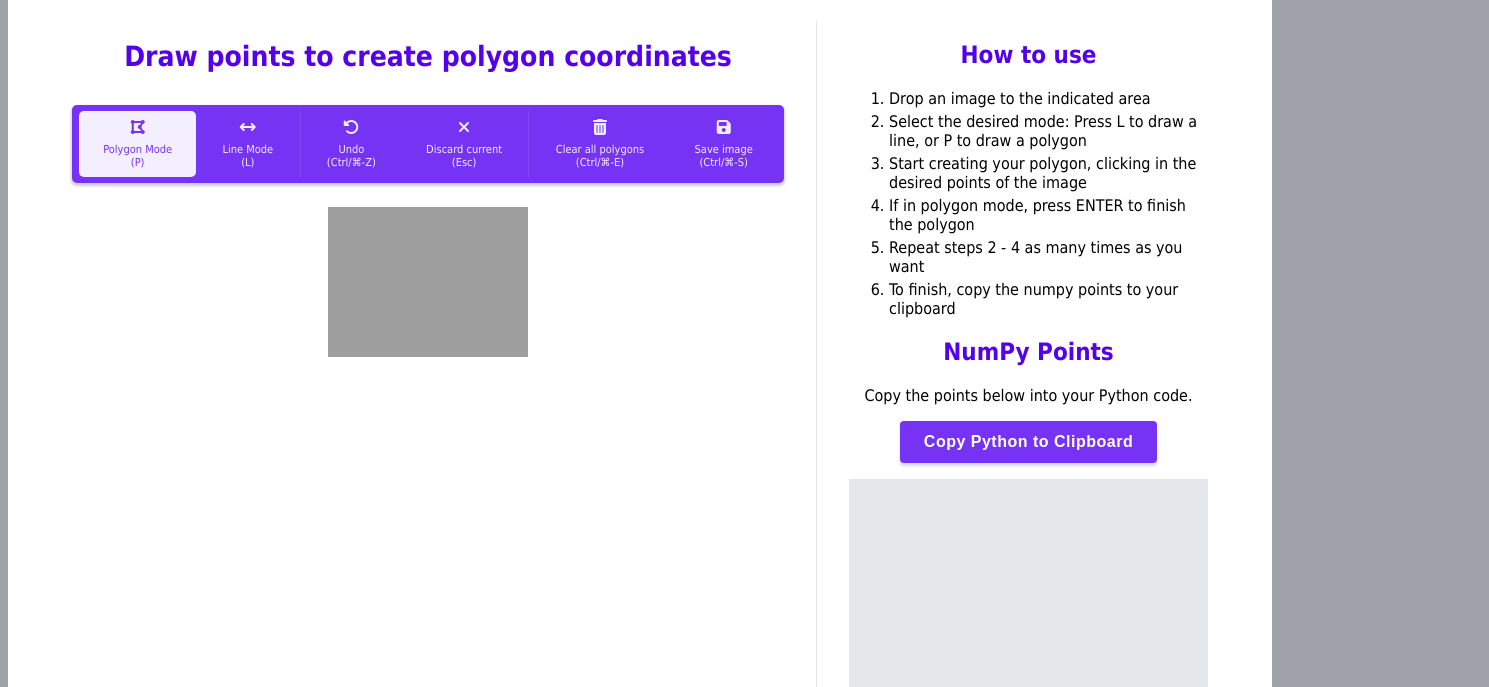
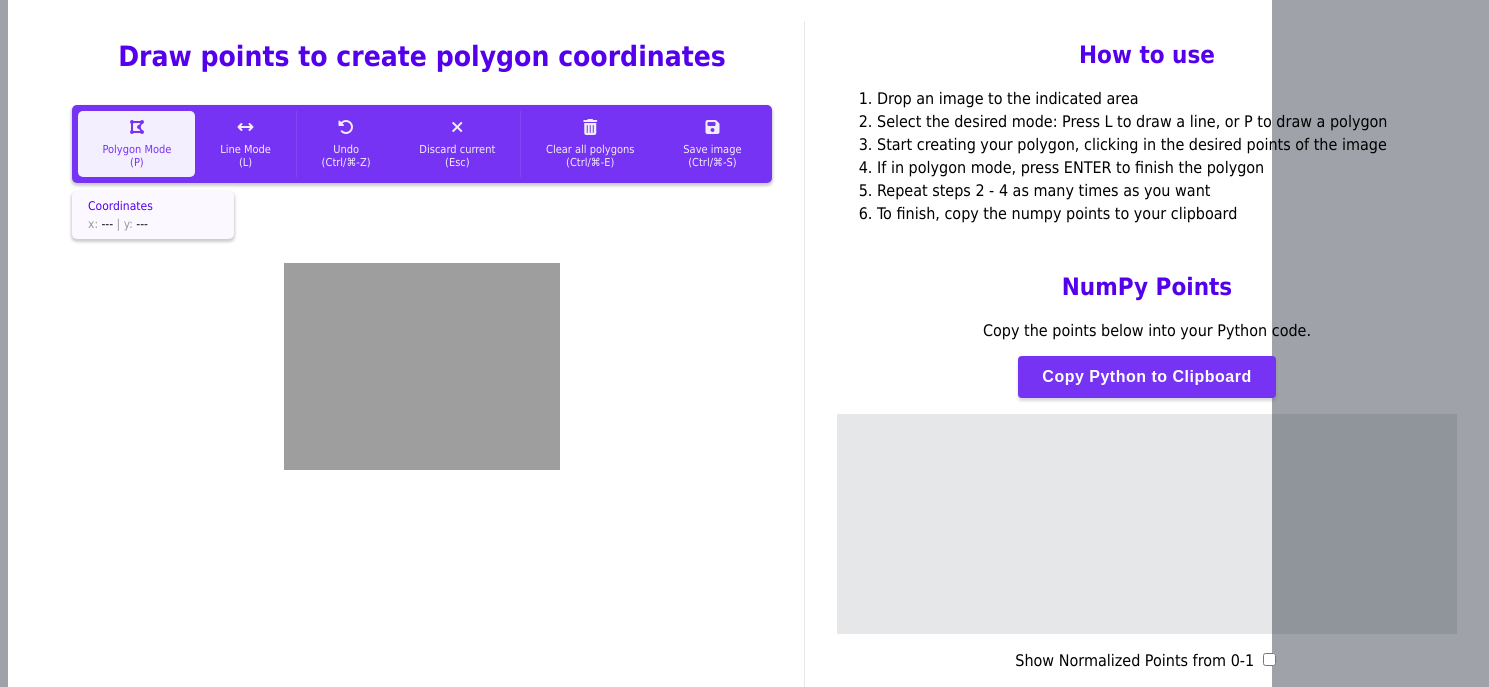
Before and after one commit to roboflow/polygonzone, a plain HTML site: page index.html in a window 1280 px wide. Shown: the part 193-880 px from the top of the page, 1489 px wide, since content can reach past the window. Drawn offline with Linux system fonts and the light colour scheme.

Commit message:
UI Adjustments: Coordinates component and image scale

```diff
--- a/index.html
+++ b/index.html
@@ -31,8 +31,8 @@
             <div class="flex">
                 <div class="left">
                     <h1>Draw points to create polygon coordinates</h1>
-                    <p class="show_normalized" id="coords" style="display: none;">x: <span id="x"></span> | y: <span id="y"></span></p>
                     <div class="taskbar-container">
+                        <div class="tc-container">
                             <div class="taskbar">
                                 <div class="t-icon t-mode" id="mode-polygon">
                                     <i class="fa-solid fa-draw-polygon"></i>
@@ -79,11 +79,20 @@
                                     </span>
                                 </div>
                             </div>
+                            <div class="coordinates">
+                                <span class="cc-title">Coordinates</span>
+                                <span>
+                                    <span class="cc-coord">x: <span class="cc-value" id="x">---</span> | </span>
+                                    <span class="cc-coord">y: <span class="cc-value" id="y">---</span></span>
+                                </span>
                             </div>
+                        </div>
+                    </div>
+
                     <canvas id="canvas"></canvas>
                 </div>
                 <div class="right">
-                    <div class="how-to">
+                    <div class="how-to section">
                         <h2>How to use</h2>
                         <ol class="ta-left">
                             <li>Drop an image to the indicated area</li>
@@ -94,6 +103,7 @@
                             <li>To finish, copy the numpy points to your clipboard</li>
                         </ol>
                     </div>
+                    <div class="points-output section">
                         <h2>NumPy Points</h2>
                         <p>Copy the points below into your Python code.</p>
                         <a href="" id="clipboard" class="widgetButton">Copy Python to Clipboard</a>
@@ -115,7 +125,7 @@
                             </pre>
                         </details>
                     </div>
-            </div>
+                    <div class="learning-resources section">
                         <h2>Learning Resources</h2>
                         <p>Browse our tutorials that walk through using PolygonZone and building projects with zones.</p>
                         <div class="grid">
@@ -135,6 +145,10 @@
                             </div>
                         </div>
                         <a href="https://blog.roboflow.com" class="widgetButton">Explore More Tutorials</a>
+                    </div>
+                </div>
+            </div>
+
             <footer>
                 <p>Made with ❤️ by <a href="https://roboflow.com">Roboflow.</a> <a href="https://github.com/roboflow/polygonzone">View source code.</a></p>
             </footer>
--- a/script.js
+++ b/script.js
@@ -56,7 +56,7 @@ function zoom(clicks) {
 // placeholder image
 img.src = 'https://assets.website-files.com/5f6bc60e665f54545a1e52a5/63d3f236a6f0dae14cdf0063_drag-image-here.png';
 img.onload = function() {
-    scaleFactor = 0.5;
+    scaleFactor = 0.69;
     canvas.style.width = img.width * scaleFactor + 'px';
     canvas.style.height = img.height * scaleFactor + 'px';
     canvas.width = img.width;
--- a/styles.css
+++ b/styles.css
@@ -50,12 +50,12 @@ main {
     display: flex;
 }
 .left {
-    flex: 0 50%;
+    flex: 0 60%;
     padding: 0 2em;
     border-right: 1px solid #e5e7eb;
 }
 .right {
-    flex: 0 50%;
+    flex: 0 40%;
     padding: 0 2em;
 }
 pre {
@@ -155,17 +155,13 @@ pre {
     line-height: 1.4;
     font-weight: 400;
 }
-.show_normalized {
-    background-color: #5400ec;
-    opacity: 0.8;
-    color: white;
-    font-weight: 600;
-    display: inline-block;
-    padding: 15px;
-    border-radius: 10px;
+
+footer {
+    margin-top: 50px;
 }
-footer {
-    margin-top: 20px;
+
+.section {
+    margin-bottom: 50px;
 }
 
 li {
@@ -175,9 +171,14 @@ li {
 /* Taskbar */
 .taskbar-container {
     display: flex;
-    justify-content: center;
+    align-items: center;
+    flex-direction: column;
     margin-bottom: 24px;
     margin-top: 32px;
+}
+
+.taskbar-container .tc-container {
+    width: 700px;
 }
 
 .taskbar {
@@ -186,7 +187,6 @@ li {
     color: #f1edf8;
 
     border-radius: 5px;
-    width: 700px;
     padding: 6px;
 
     justify-content:space-around;
@@ -225,6 +225,36 @@ li {
     width: 1px;
 }
 
+/* Coordinates */
+.coordinates {
+    display: flex;
+    flex-direction: column;
+    text-align: left;
+
+    width: 130px;
+    padding: 8px 16px;
+    border-radius: 5px;
+    margin-top: 8px;
+
+    font-size: 12px;
+    box-shadow: 0 2px 3px 1px rgb(0 0 0 / 20%);
+    background-color: #fbf9ff;
+}
+
+.coordinates .cc-title {
+    margin-bottom: 4px;
+    color: #5400ec;
+}
+
+.coordinates .cc-coord {
+    margin-bottom: 2px;
+    color: #989898;
+}
+
+.coordinates .cc-value {
+    color: #000;
+}
+
 
 /* Helpers */
 .ta-left {
```
Lines whose indentation alone changed are shown as unchanged.
